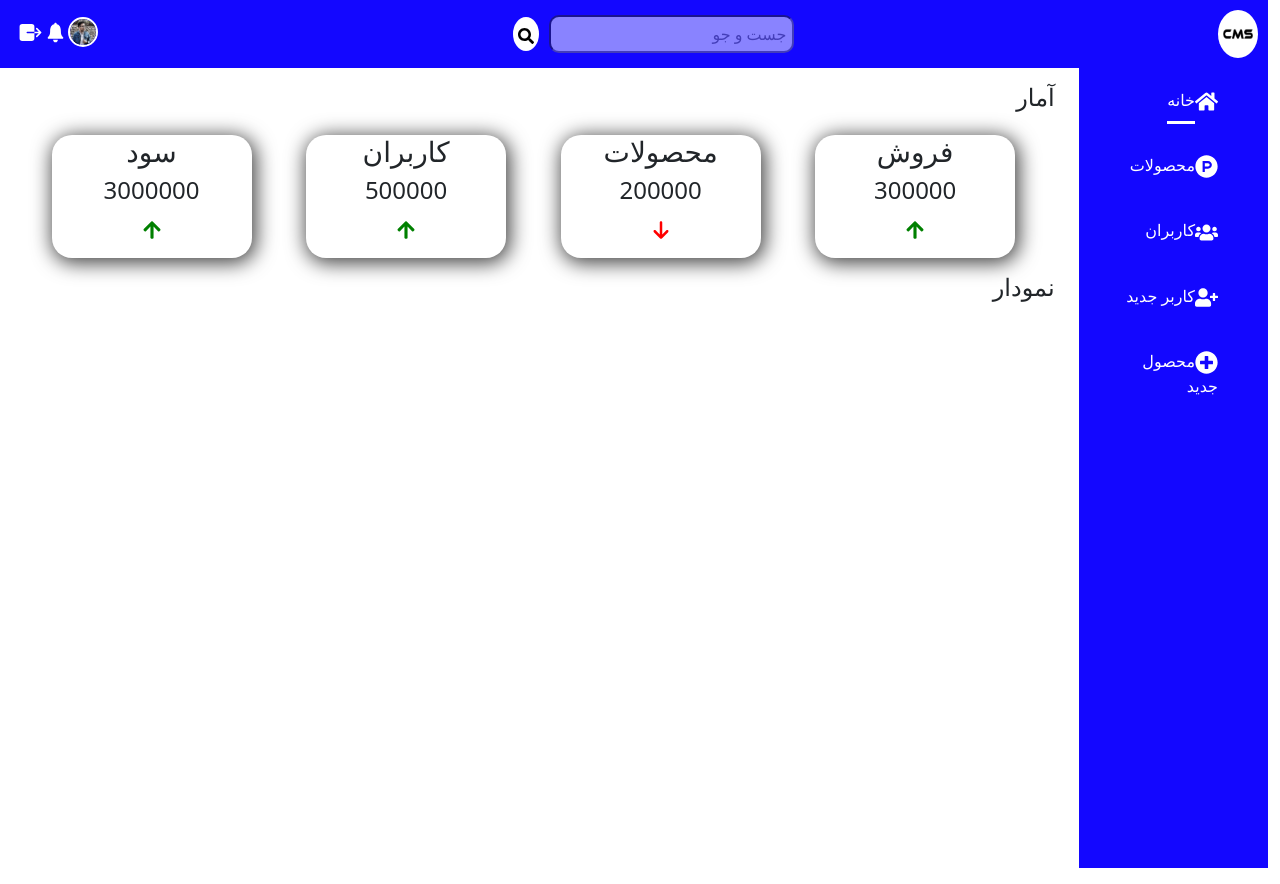
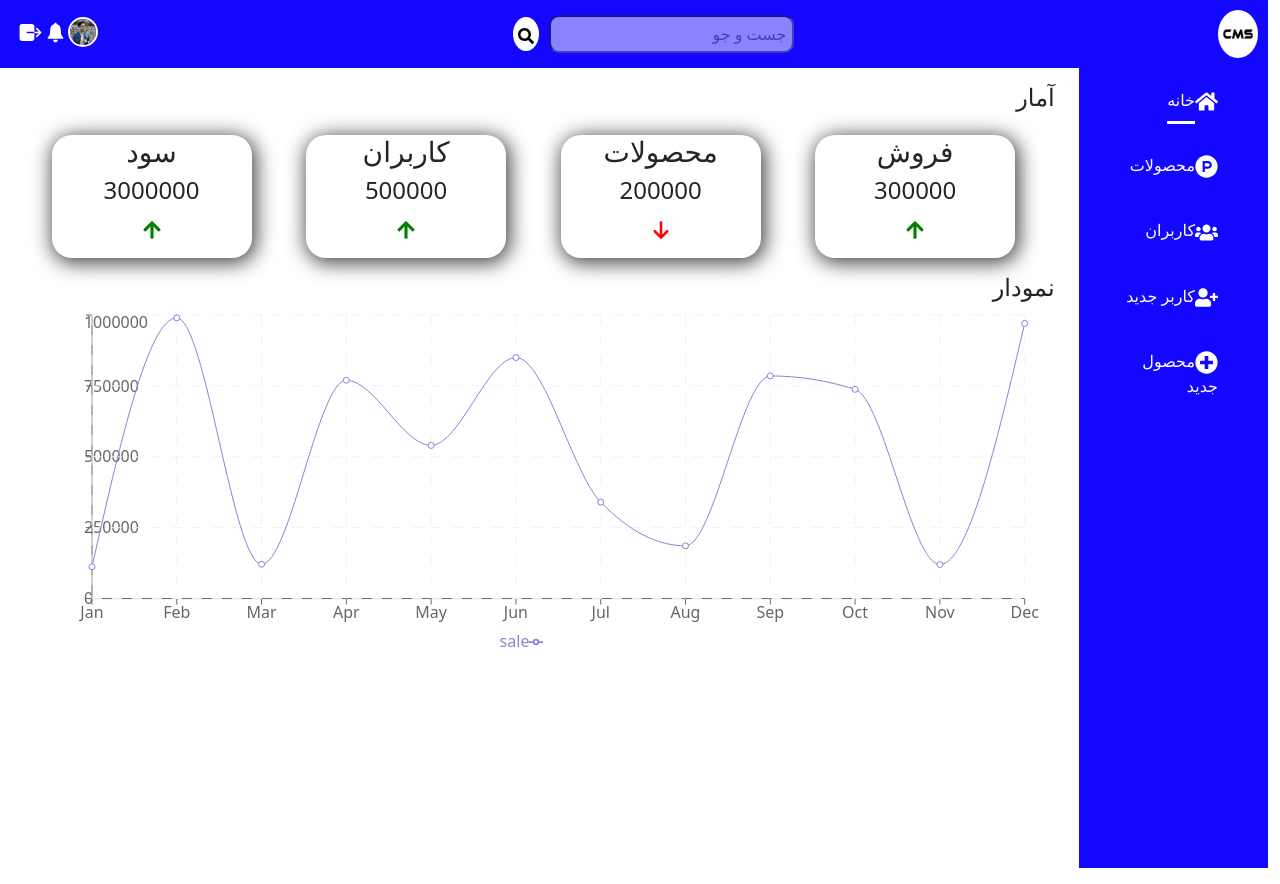
Before and after one commit to MohamadTdn/farsicmswithreactjs, a React (Create React App) app: page / in a window 1280 px wide. Built offline with nearby package versions, Linux system fonts and the light colour scheme.

Commit message:
add chart component

```diff
--- a/package.json
+++ b/package.json
@@ -13,6 +13,7 @@
     "react-icons": "^5.2.1",
     "react-router-dom": "^6.26.0",
     "react-scripts": "5.0.1",
+    "recharts": "^2.12.7",
     "web-vitals": "^2.1.4"
   },
   "scripts": {
--- a/src/Components/Chart/Chart.jsx
+++ b/src/Components/Chart/Chart.jsx
@@ -1,10 +1,47 @@
-import React from 'react'
-import './Chart.css'
+import React from "react";
+import "./Chart.css";
+import {
+  LineChart,
+  Line,
+  XAxis,
+  YAxis,
+  CartesianGrid,
+  Tooltip,
+  Legend,
+  ResponsiveContainer,
+} from "recharts";
+import {xAxis} from '../../Datas'
 
 function Chart() {
   return (
-    <div>Chart</div>
-  )
+    <div className="Chart">
+      <ResponsiveContainer aspect={3} width="100%" height="100%">
+        <LineChart
+          width={500}
+          height={300}
+          data={xAxis}
+          margin={{
+            top: 5,
+            right: 30,
+            left: 20,
+            bottom: 5,
+          }}
+        >
+          <XAxis dataKey='name' />
+          <YAxis dataKey='sale' />
+          <Tooltip />
+          <CartesianGrid stroke="#f2f2f2" strokeDasharray={10} />
+          <Legend />
+          <Line
+            type="monotone"
+            dataKey='sale'
+            stroke="#8884d8"
+            activeDot={{ r: 8 }}
+          />
+        </LineChart>
+      </ResponsiveContainer>
+    </div>
+  );
 }
 
-export default Chart
+export default Chart;
--- a/src/Pages/Home.js
+++ b/src/Pages/Home.js
@@ -1,24 +1,26 @@
-import React from 'react'
-import Statistics from '../Components/Statostocs/Statistics'
-import {staticDatas} from '../Datas'
+import React from "react";
+import Statistics from "../Components/Statostocs/Statistics";
+import { staticDatas } from "../Datas";
+import Chart from "../Components/Chart/Chart";
 
 function Home() {
   return (
-    <div className='Home'>
+    <div className="Home">
       <h4>آمار</h4>
-      <div className='Main-content' style={{display: 'flex', justifyContent: 'space-evenly'}}>
-        {staticDatas.map(data => {
-          return (
-            <Statistics {...data} />
-          )
+      <div
+        className="Main-content"
+        style={{ display: "flex", justifyContent: "space-evenly" }}
+      >
+        {staticDatas.map((data) => {
+          return <Statistics {...data} />;
         })}
       </div>
       <h4>نمودار</h4>
       <div>
-
+        <Chart/>
       </div>
     </div>
-  )
+  );
 }
 
-export default Home
+export default Home;
```
Also changed, not shown: 1 other file (tests, documents, lock files or other folders).
